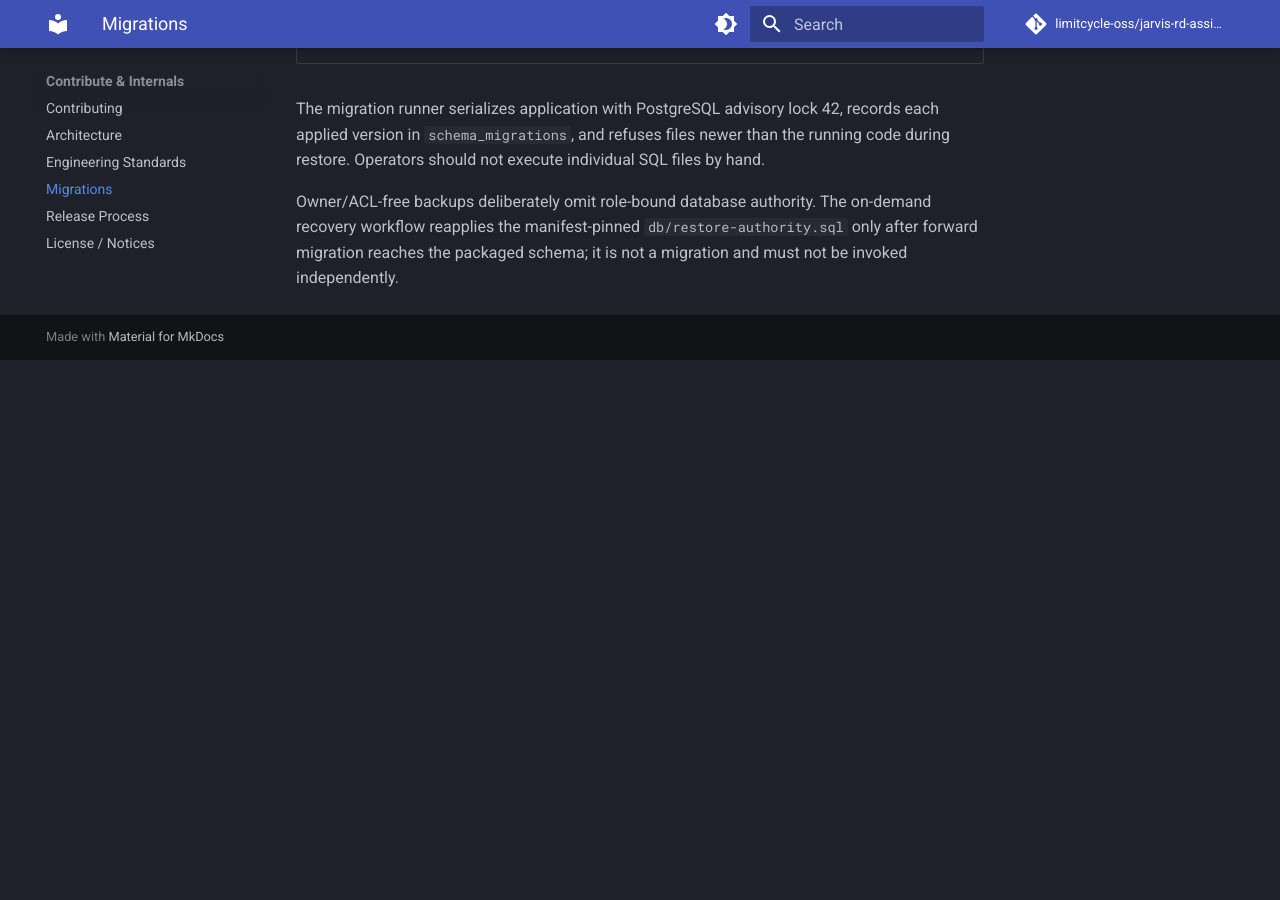
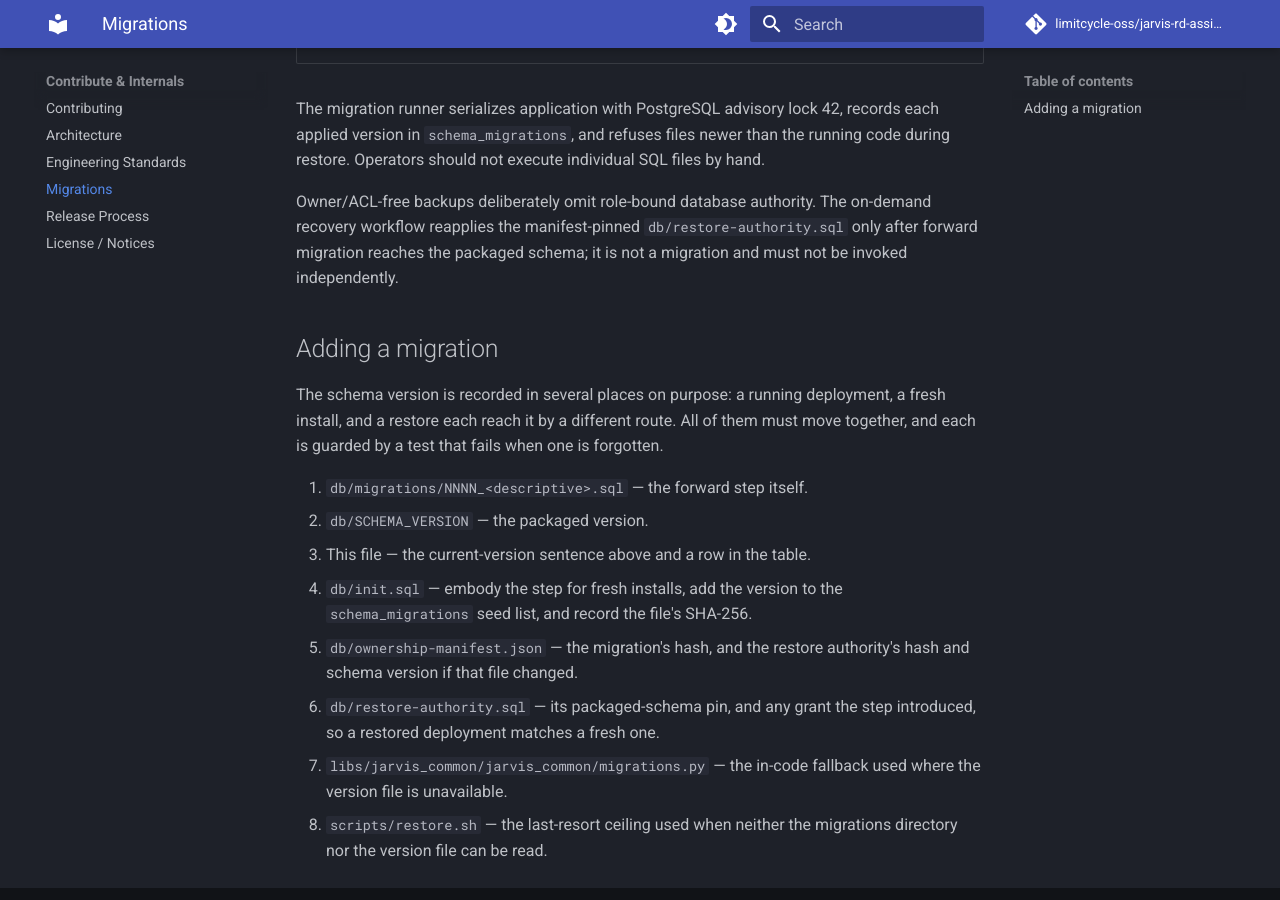
Before and after one commit to FFidan/Jarvis-RD-Assistant, an MkDocs documentation site: the page built from docs/migrations-shim.md, in a window 1280 px wide and 900 px high, scrolled down 1833 px. Built offline with MkDocs 1.6.1 and Material for MkDocs 9.7.7, drawn with Linux system fonts in a browser that asks for light colours; comment, search, counter and statistics services are not loaded; before the commit the page ends 2193 px from its top, so only the background shows below that.

Commit message:
fix(recovery): keep the restore ceiling with the packaged schema
The last-resort schema ceiling in the restore script is a literal, used only when neither the migrations directory nor the version file can be read. It has now fallen behind the packaged schema twice, each time caught by the same shell contract rather than by the person making the change. It is corrected, and the migration guide lists every place a version bump has to land, so the next one is a checklist instead of a discovery.

Co-authored-by: Claude <noreply@anthropic.com>

```diff
--- a/db/migrations/README.md
+++ b/db/migrations/README.md
@@ -42,3 +42,24 @@ Owner/ACL-free backups deliberately omit role-bound database authority. The
 on-demand recovery workflow reapplies the manifest-pinned `db/restore-authority.sql`
 only after forward migration reaches the packaged schema; it is not a migration
 and must not be invoked independently.
+
+## Adding a migration
+
+The schema version is recorded in several places on purpose: a running
+deployment, a fresh install, and a restore each reach it by a different route.
+All of them must move together, and each is guarded by a test that fails when
+one is forgotten.
+
+1. `db/migrations/NNNN_<descriptive>.sql` — the forward step itself.
+2. `db/SCHEMA_VERSION` — the packaged version.
+3. This file — the current-version sentence above and a row in the table.
+4. `db/init.sql` — embody the step for fresh installs, add the version to the
+   `schema_migrations` seed list, and record the file's SHA-256.
+5. `db/ownership-manifest.json` — the migration's hash, and the restore
+   authority's hash and schema version if that file changed.
+6. `db/restore-authority.sql` — its packaged-schema pin, and any grant the step
+   introduced, so a restored deployment matches a fresh one.
+7. `libs/jarvis_common/jarvis_common/migrations.py` — the in-code fallback used
+   where the version file is unavailable.
+8. `scripts/restore.sh` — the last-resort ceiling used when neither the
+   migrations directory nor the version file can be read.
```
Also changed, not shown: 1 other file.
